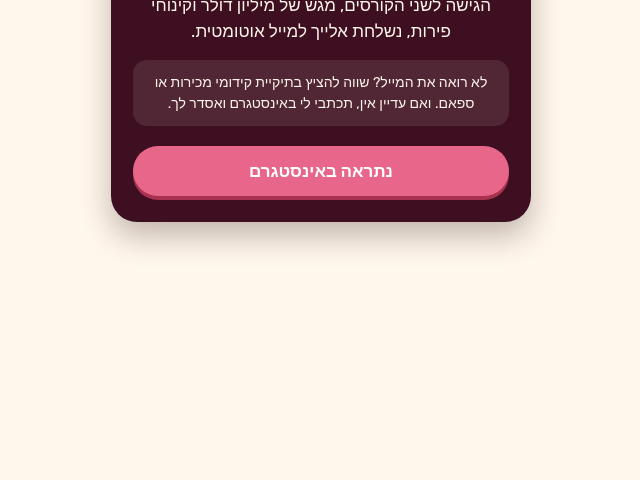
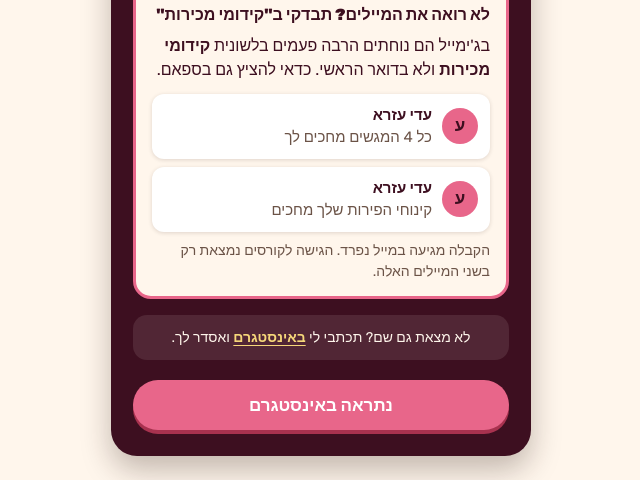
Before and after one commit to 12adiezra-arch/links, a plain HTML site: page thanks-bundle/index.html in a window 1280 px wide. Shown: the part 444-924 px from the top of the page, without its empty margins (319-959 px from the left). Before the commit the page ends 800 px from the top, so only its background shows below. Drawn offline with Linux system fonts and the light colour scheme.

Commit message:
דפי תודה: תיבה בולטת על קידומי מכירות עם שורת המייל (שולח + כותרת), הקבלה במייל נפרד, בלי אימוג'ים, אינסטגרם פותח הודעה ישירה
Co-Authored-By: Claude Opus 5.5 <noreply@anthropic.com>

```diff
--- a/thanks-bundle/index.html
+++ b/thanks-bundle/index.html
@@ -56,6 +56,29 @@
     font-size: 14px; margin-top: 16px; padding: 12px 14px;
     background: rgba(255, 246, 236, .1); border-radius: 14px;
   }
+  .mail {
+    margin-top: 18px; padding: 16px 16px 14px; text-align: right;
+    background: var(--cream); color: var(--cocoa);
+    border-radius: 18px; border: 3px solid var(--mango);
+  }
+  .nw { white-space: nowrap; }
+  .mail-head { font-weight: 900; font-size: 19px; line-height: 1.3; margin: 0; }
+  .mail p { margin-top: 8px; font-size: 16px; }
+  .row {
+    display: flex; align-items: center; gap: 10px; margin-top: 12px;
+    padding: 10px 12px; background: #fff; border-radius: 12px;
+    box-shadow: 0 1px 4px rgba(38, 21, 15, .15);
+  }
+  .row + .row { margin-top: 8px; }
+  .row .av {
+    flex: none; width: 36px; height: 36px; border-radius: 50%;
+    background: var(--mango); color: var(--cocoa);
+    display: grid; place-items: center; font-weight: 900; font-size: 17px;
+  }
+  .row .from { display: block; font-weight: 700; font-size: 15px; }
+  .row .subj { display: block; font-size: 15px; color: var(--ink-soft); }
+  .mail .note { font-size: 14px; color: var(--ink-soft); }
+  .tip a { color: var(--mango-2); font-weight: 700; text-decoration: underline; text-underline-offset: 3px; }
   .btn {
     display: flex; align-items: center; justify-content: center;
     min-height: 50px; margin-top: 20px; border-radius: 999px;
@@ -85,8 +108,21 @@ if(!done){fbq('track','Purchase',{value:99,currency:'ILS',content_name:'מגש
     </div>
     <div class="body">
       <h1>איזה כיף שהצטרפת!</h1>
-      <p>הגישה לשני הקורסים, מגש של מיליון דולר וקינוחי פירות, נשלחת אלייך למייל אוטומטית.</p>
-      <p class="tip">לא רואה את המייל? שווה להציץ בתיקיית קידומי מכירות או ספאם. ואם עדיין אין, תכתבי לי באינסטגרם ואסדר לך.</p>
+      <p>הגישה לשני הקורסים, מגש של מיליון דולר וקינוחי פירות, נשלחה אלייך עכשיו למייל, בשני מיילים נפרדים - אחד לכל קורס.</p>
+      <div class="mail">
+        <p class="mail-head">לא רואה את המיילים? תבדקי <span class="nw">ב"קידומי מכירות"</span></p>
+        <p>בג'ימייל הם נוחתים הרבה פעמים בלשונית <b>קידומי מכירות</b> ולא בדואר הראשי. כדאי להציץ גם בספאם.</p>
+        <div class="row">
+          <span class="av">ע</span>
+          <span><span class="from">עדי עזרא</span><span class="subj">כל 4 המגשים מחכים לך</span></span>
+        </div>
+        <div class="row">
+          <span class="av">ע</span>
+          <span><span class="from">עדי עזרא</span><span class="subj">קינוחי הפירות שלך מחכים</span></span>
+        </div>
+        <p class="note">הקבלה מגיעה במייל נפרד. הגישה לקורסים נמצאת רק בשני המיילים האלה.</p>
+      </div>
+      <p class="tip">לא מצאת גם שם? תכתבי לי <a href="https://ig.me/m/adiiiezra">באינסטגרם</a> ואסדר&nbsp;לך.</p>
       <a class="btn" href="https://www.instagram.com/adiiiezra">נתראה באינסטגרם</a>
     </div>
   </main>
```
Also changed, not shown: thanks-fruit/index.html (+35 -3 lines), thanks-magash/index.html (+34 -2 lines).
